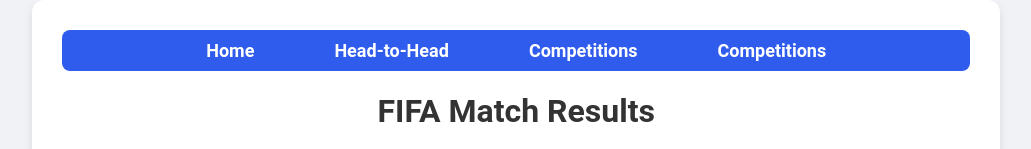
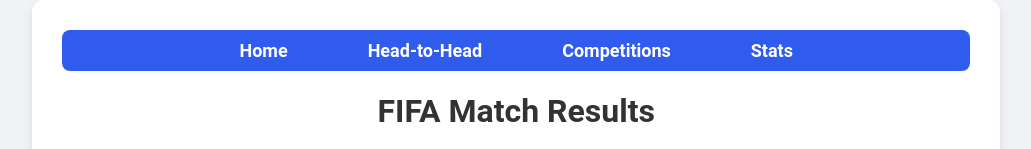
Before and after one commit to MedKhalilGuedria/Fifa-Matches-frontend, a React (Create React App) app: page / in a window 1280 px wide. Shown: the top 149 px of the page, without its empty margins (150-1181 px from the left). Built offline with nearby package versions, Linux system fonts and the light colour scheme; no server answers.

Commit message:
Update App.js

```diff
--- a/src/App.js
+++ b/src/App.js
@@ -144,7 +144,7 @@
               <Link to="/competitions">Competitions</Link>
             </li>
             <li>
-              <Link to="/stats">Competitions</Link>
+              <Link to="/stats">Stats</Link>
             </li>
           </ul>
         </nav>
```
